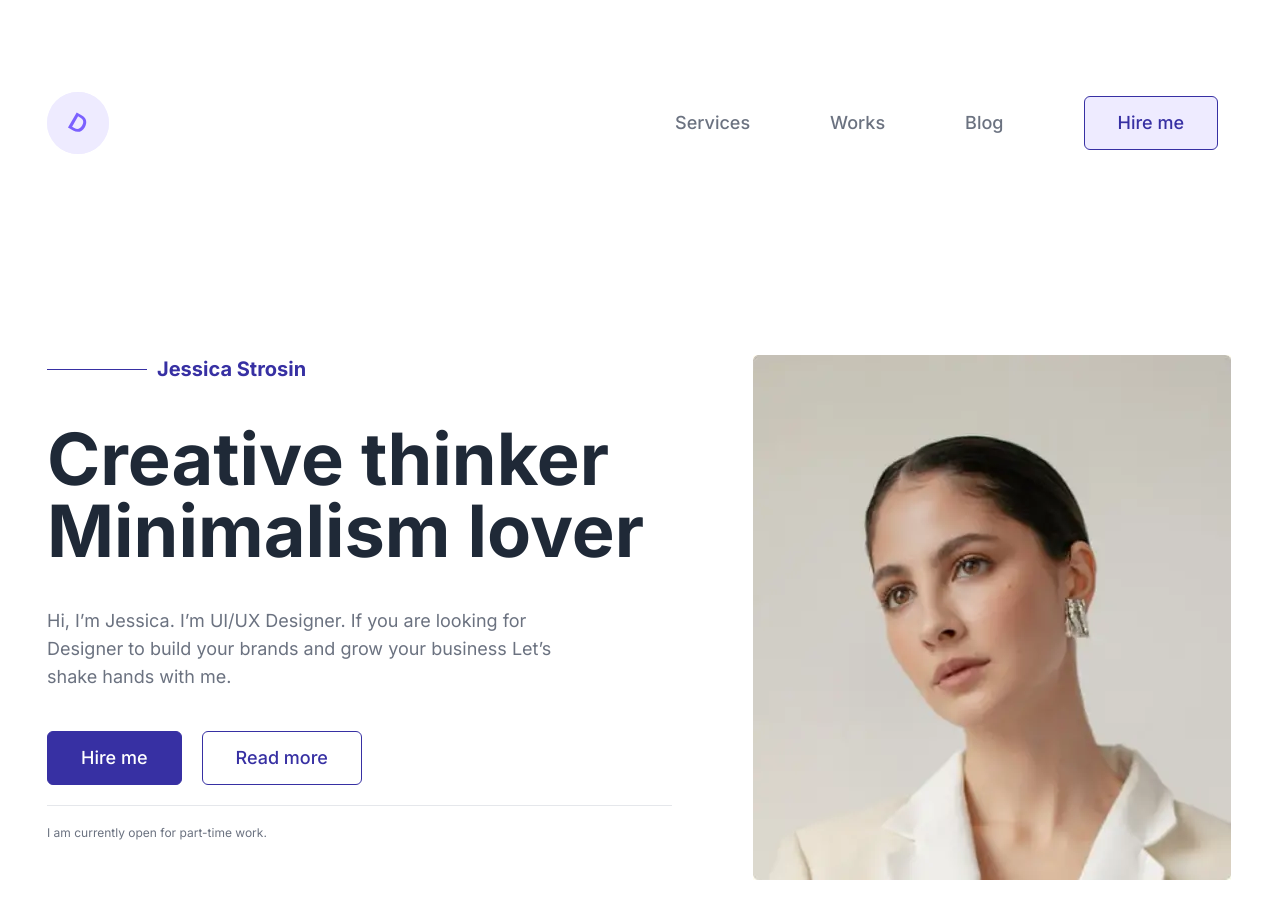
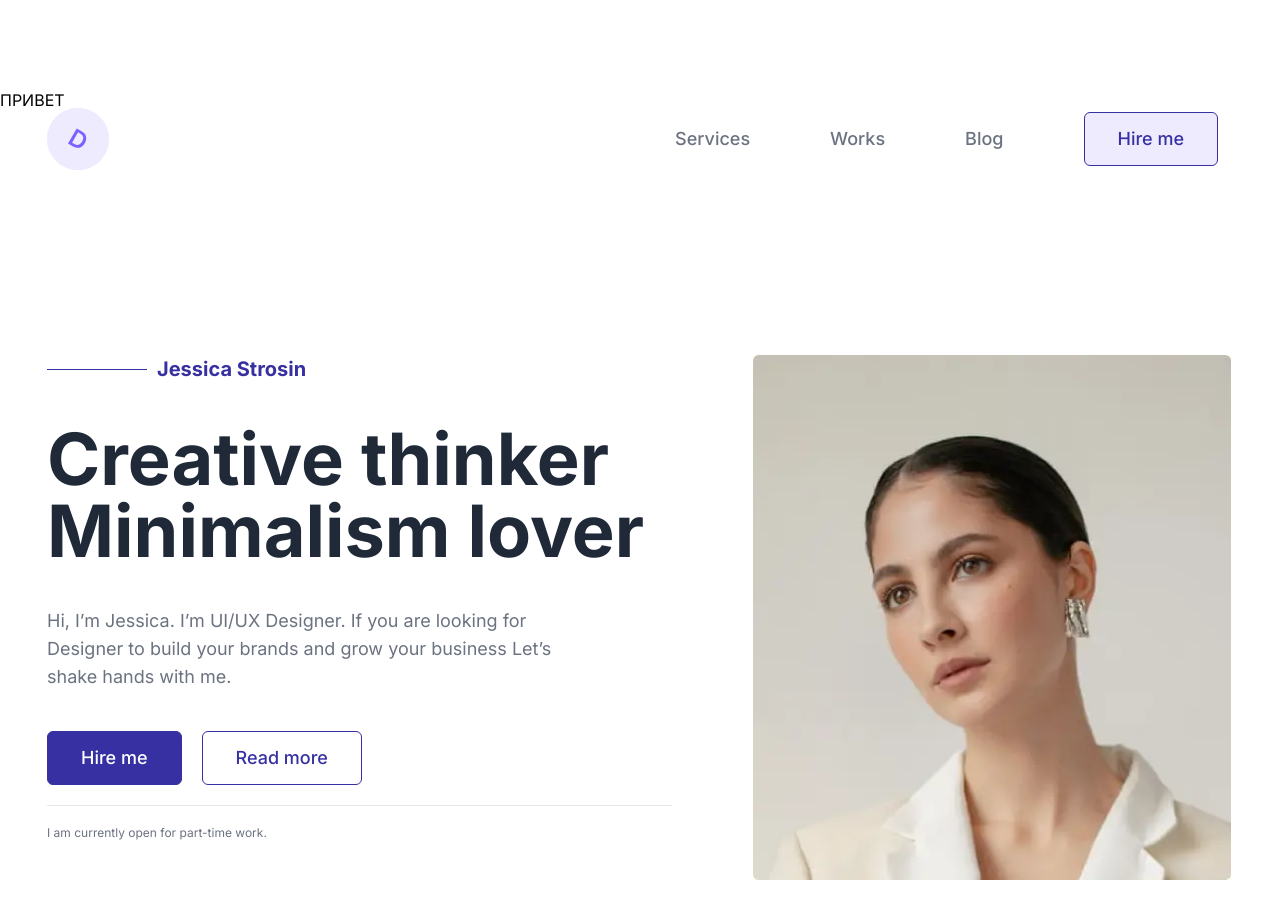
Before and after one commit to SergeiLSL/PortfolioDesign-deployed, a plain HTML site: page home.html in a window 1280 px wide. Shown: the top 918 px of the page. Drawn offline with Linux system fonts and the light colour scheme.

Commit message:
Привет Джесика

```diff
--- a/home.html
+++ b/home.html
@@ -15,6 +15,7 @@
 <body>
 	<div class="wrapper">
 		<header data-lp class="header">
+			<p>ПРИВЕТ</p>
 			<div class="header__container ">
 				<a href="" class="header__logo"><img src="img/header/logo.svg" alt="logo"></a>
 				<div class="header__menu menu">
```
